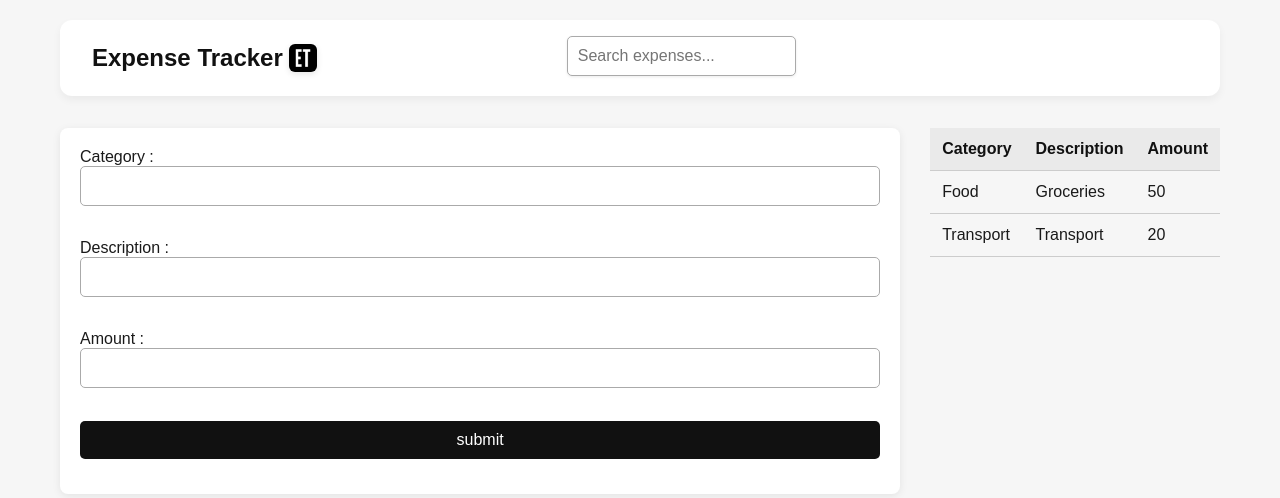
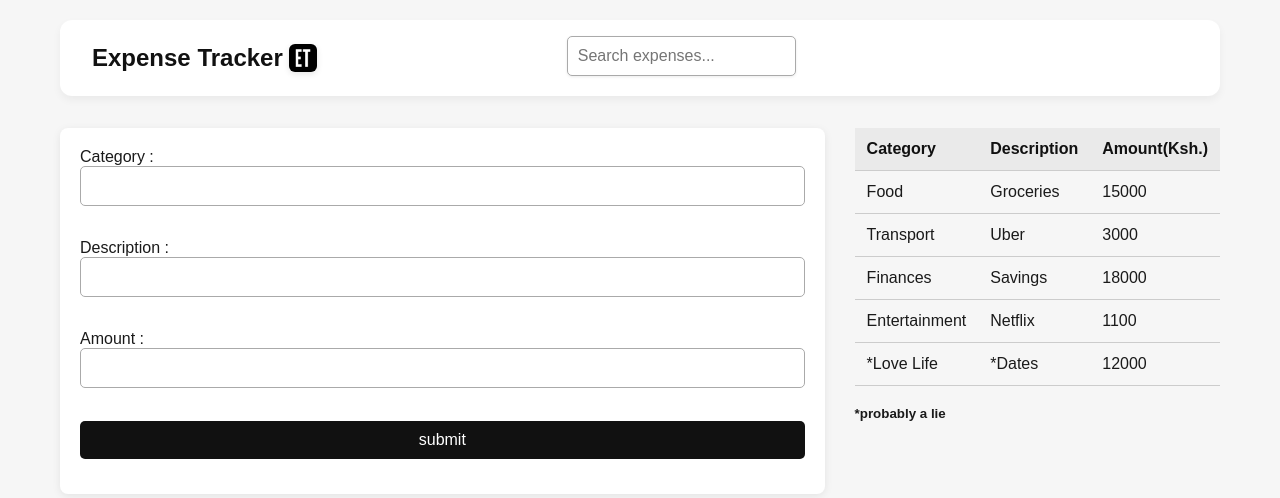
Before and after one commit to wade00000/expense-tracking, a React (Create React App) app: page / in a window 1280 px wide. Shown: the top 498 px of the page. Built offline with nearby package versions, Linux system fonts and the light colour scheme.

Commit message:
added data

```diff
--- a/src/App.js
+++ b/src/App.js
@@ -8,8 +8,12 @@ import React, {useState} from 'react'
 function App() {
   const [search,setSearch] = useState("")
   const [expenses,setExpenses] = useState([
-    {category: 'Food' ,description: 'Groceries', amount: 50, },
-    {category: 'Transport' ,description: 'Transport', amount: 20, }
+    {category: 'Food' ,description: 'Groceries', amount: 15000, },
+    {category: 'Transport' ,description: 'Uber', amount: 3000, },
+    {category: 'Finances' ,description: 'Savings', amount: 18000, },
+    {category: 'Entertainment' ,description: 'Netflix', amount: 1100,},
+    {category: '*Love Life' ,description: '*Dates', amount: 12000, }
+
   ])
 
   const handleAddExpense = (newExpense) =>{
@@ -38,6 +42,11 @@ function App() {
         </div>
         <div className='table-container'>
           <Table expenses = {filteredExpenses}/>
+          <br></br>
+          <strong>
+           <small>*probably a lie</small>
+          </strong>
+
       </div>
     </div>
    </div>
--- a/src/components/Table.js
+++ b/src/components/Table.js
@@ -12,7 +12,7 @@ function Table({expenses}) {
     <tr>
         <th>Category</th>
         <th>Description</th>
-        <th>Amount</th>
+        <th>Amount(Ksh.)</th>
     </tr>
    </thead>
 
```
